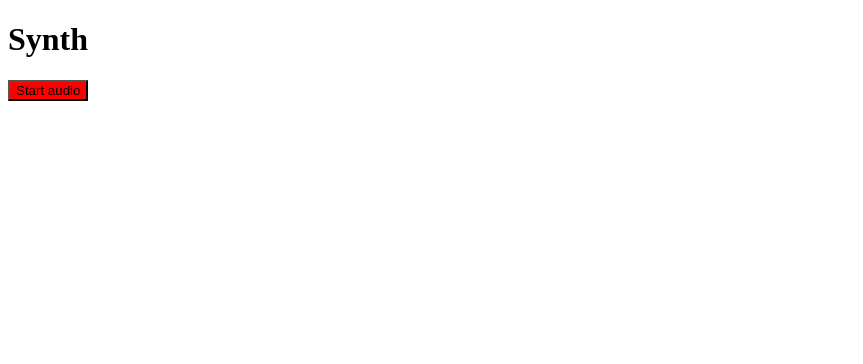
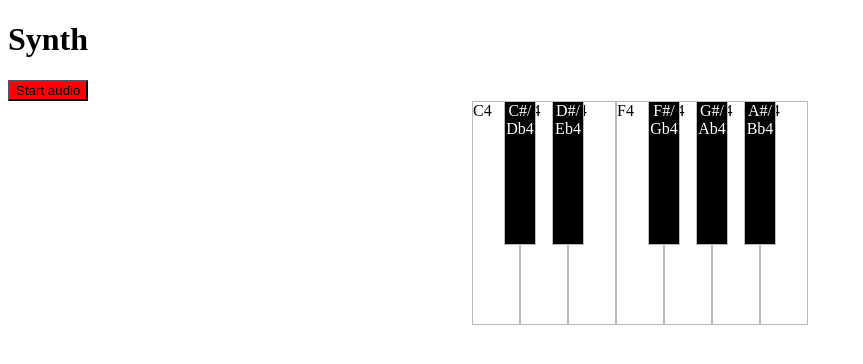
Before and after one commit to benjorama/synth-svelte, a SvelteKit app: page / in a window 1280 px wide. Shown: the top 364 px of the page, without its empty margins (0-863 px from the left). Built offline with nearby package versions, Linux system fonts and the light colour scheme.

Commit message:
Adds a keyboard with some keys

```diff
--- a/src/routes/+page.svelte
+++ b/src/routes/+page.svelte
@@ -1,6 +1,6 @@
 <script>
-	import PowerButton from './PowerButton.svelte';
+	import Keyboard from './Keyboard.svelte';
 </script>
 
 <h1>Synth</h1>
-<PowerButton />
+<Keyboard />
--- /dev/null
+++ b/src/routes/BlackKey.svelte
@@ -0,0 +1,19 @@
+<script lang="ts">
+	export let pitch: string;
+</script>
+
+<div class="blackKey">{pitch}</div>
+
+<style>
+	.blackKey {
+		box-sizing: border-box;
+		width: 2em;
+		height: 9em;
+		margin-left: 1em;
+		background-color: black;
+		color: white;
+		text-align: center;
+		overflow-wrap: break-word;
+		border: 1px solid #bbb;
+	}
+</style>
--- /dev/null
+++ b/src/routes/Keyboard.svelte
@@ -0,0 +1,54 @@
+<script lang="ts">
+	import BlackKey from './BlackKey.svelte';
+	import PowerButton from './PowerButton.svelte';
+	import WhiteKey from './WhiteKey.svelte';
+</script>
+
+<div>
+	<PowerButton />
+	<div class="whiteKeys">
+		<WhiteKey pitch={'C4'} />
+		<WhiteKey pitch={'D4'} />
+		<WhiteKey pitch={'E4'} />
+		<WhiteKey pitch={'F4'} />
+		<WhiteKey pitch={'G4'} />
+		<WhiteKey pitch={'A4'} />
+		<WhiteKey pitch={'B4'} />
+	</div>
+
+	<div class="blackKeys">
+		<div class="group2">
+			<BlackKey pitch={'C#/Db4'} />
+			<BlackKey pitch={'D#/Eb4'} />
+		</div>
+		<div class="group3">
+			<BlackKey pitch={'F#/Gb4'} />
+			<BlackKey pitch={'G#/Ab4'} />
+			<BlackKey pitch={'A#/Bb4'} />
+		</div>
+	</div>
+</div>
+
+<style>
+	.whiteKeys {
+		display: flex;
+		justify-content: center;
+	}
+
+	.blackKeys {
+		display: flex;
+		position: relative;
+		bottom: 14em;
+		left: 1em;
+		justify-content: center;
+	}
+
+	.group2 {
+		display: flex;
+		position: relative;
+		right: 3em;
+	}
+	.group3 {
+		display: flex;
+	}
+</style>
--- /dev/null
+++ b/src/routes/WhiteKey.svelte
@@ -0,0 +1,15 @@
+<script lang="ts">
+	export let pitch: string;
+</script>
+
+<div class="whiteKey">{pitch}</div>
+
+<style>
+	.whiteKey {
+		box-sizing: border-box;
+		width: 3em;
+		height: 14em;
+		background-color: white;
+		border: 1px solid #bbb;
+	}
+</style>
```
